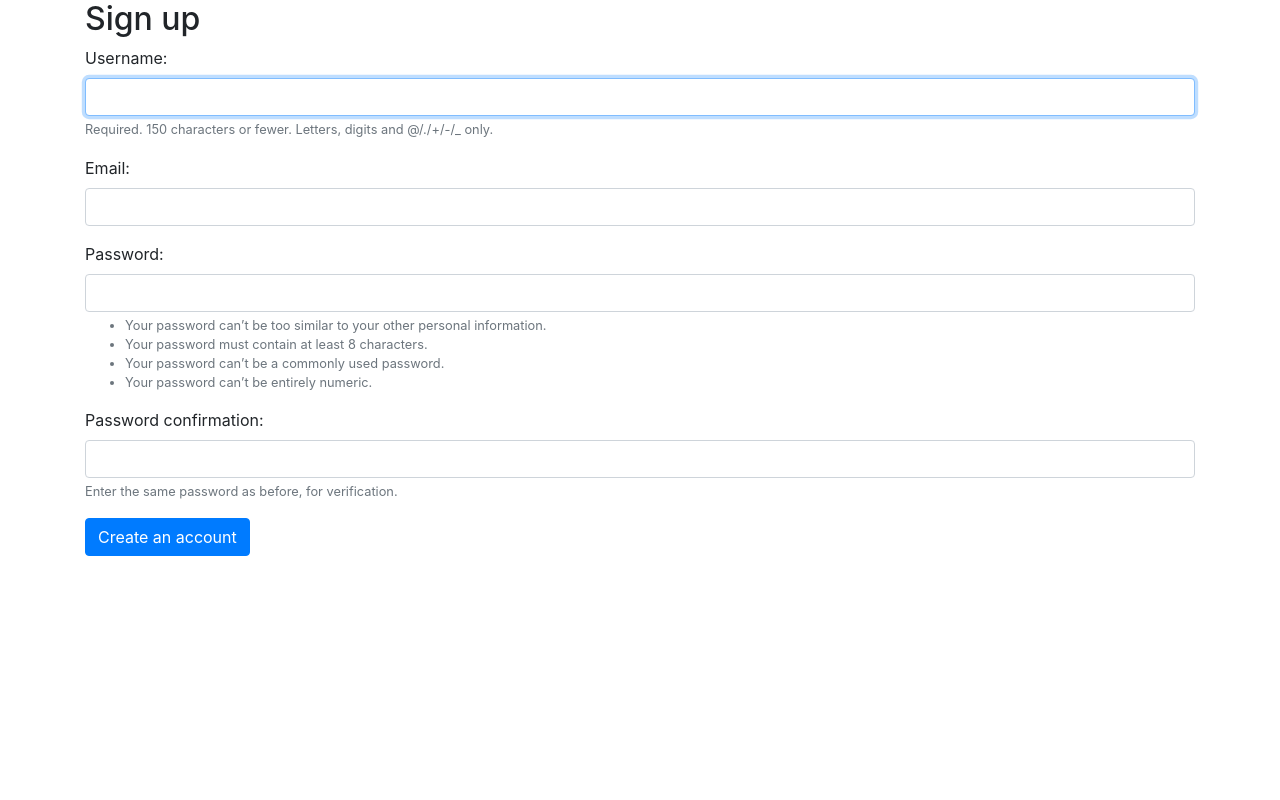
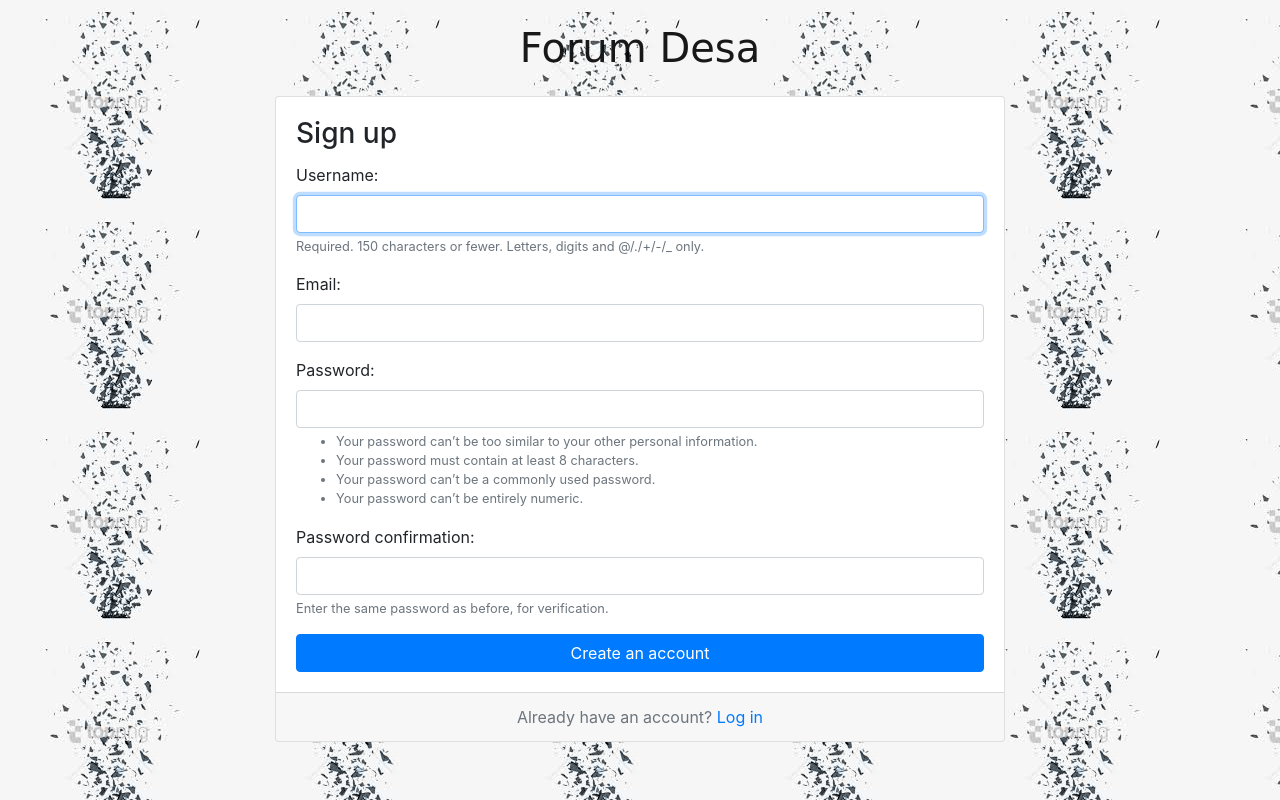
Before and after one commit to ingafter60/forumdesa, a Django app: page /signup/ in a window 1280 px wide. Run offline with Django 3.2, Linux system fonts and the light colour scheme; some libraries are stand-ins or nearby versions.

Commit message:
Part 4 - 5. Improving the Sign Up Template

```diff
--- /dev/null
+++ b/static/css/accounts.css
@@ -0,0 +1,16 @@
+body {
+  background-image: url(../img/images.jpg);
+}
+
+.logo {
+  font-family: 'Peralta', cursive;
+}
+
+.logo a {
+  color: rgba(0,0,0,.9);
+}
+
+.logo a:hover,
+.logo a:active {
+  text-decoration: none;
+}
--- a/templates/signup.html
+++ b/templates/signup.html
@@ -1,12 +1,32 @@
 {% extends 'base.html' %}
+
+{% load static %}
+
+{% block stylesheet %}
+  <link rel="stylesheet" href="{% static 'css/accounts.css' %}">
+{% endblock %}
 
 {% block body %}
   <div class="container">
-    <h2>Sign up</h2>
-    <form method="post" novalidate>
-      {% csrf_token %}
-      {% include 'includes/form.html' %}
-      <button type="submit" class="btn btn-primary">Create an account</button>
-    </form>
+    <h1 class="text-center logo my-4">
+      <a href="{% url 'home' %}">Forum Desa</a>
+    </h1>
+    <div class="row justify-content-center">
+      <div class="col-lg-8 col-md-10 col-sm-12">
+        <div class="card">
+          <div class="card-body">
+            <h3 class="card-title">Sign up</h3>
+            <form method="post" novalidate>
+              {% csrf_token %}
+              {% include 'includes/form.html' %}
+              <button type="submit" class="btn btn-primary btn-block">Create an account</button>
+            </form>
+          </div>
+          <div class="card-footer text-muted text-center">
+            Already have an account? <a href="#">Log in</a>
+          </div>
+        </div>
+      </div>
+    </div>
   </div>
 {% endblock %}
```
Also changed, not shown: static/img/images.jpg (added), static/img/shattered.png (added).
